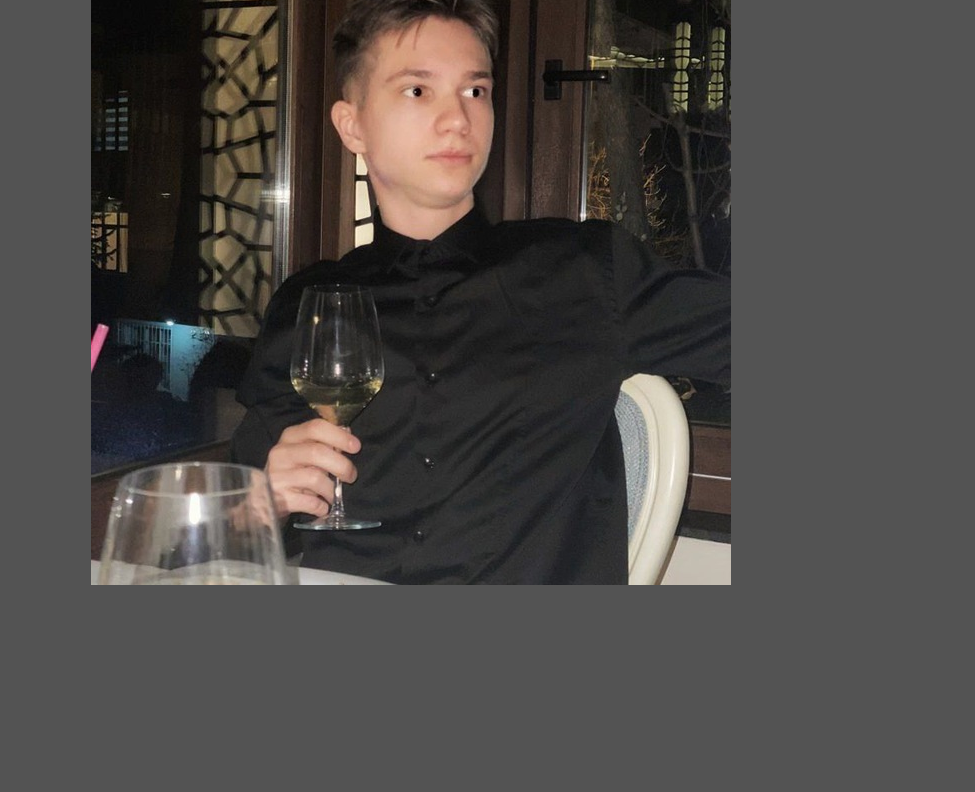
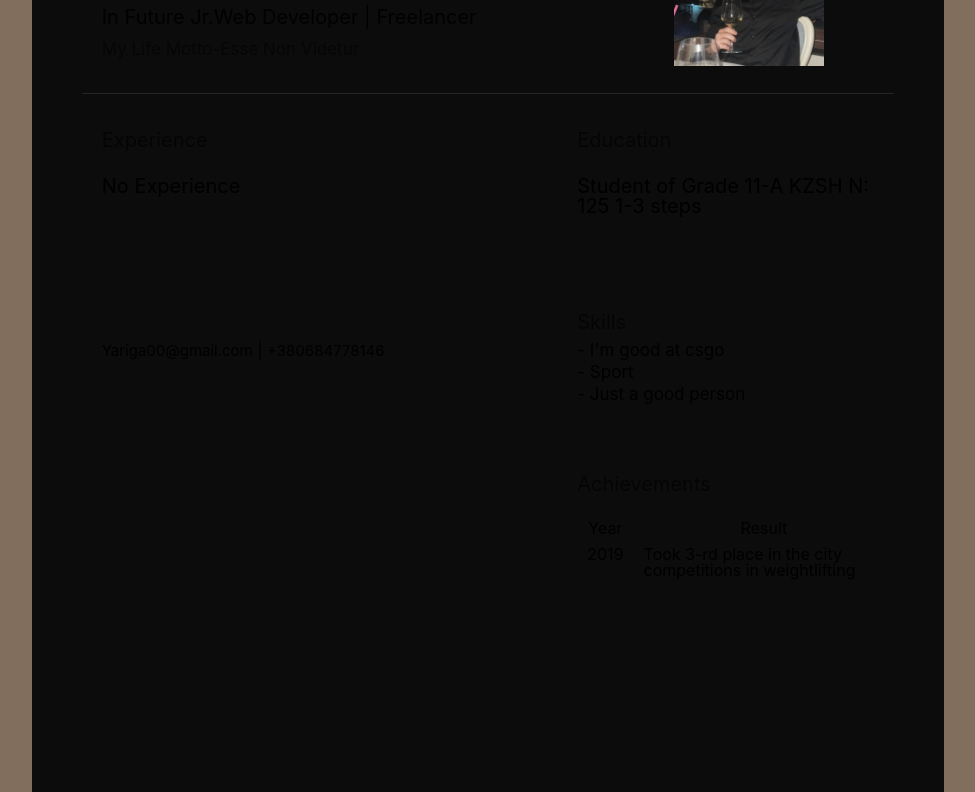
Before and after one commit to MarkYaryha/CV, a plain HTML site: page index.html in a window 1280 px wide. Shown: the part 311-1103 px from the top of the page, without its empty margins (152-1127 px from the left). Drawn offline with Linux system fonts and the light colour scheme.

Commit message:
first part

```diff
--- a/index.html
+++ b/index.html
@@ -6,7 +6,7 @@
   <meta name="viewport" content="width=device-width, initial-scale=1.0">
   <link rel="stylesheet" href="./lib/css/reset.css">
   <link rel="stylesheet" href="./lib/css/styles.css">
-  <title></title>
+  <title>Document</title>
 </head>
 <body>
   <main>
@@ -29,6 +29,62 @@
     <img src="lib/img/myphoto.jpg" alt="here should be my photo">
 </div>
     </section>
+    <br>
+    <div class="content">
+      <section class="content-section-left">
+        <h3 class="section-title">Experience</h3>
+        <br>
+        <div class="experience-item">
+          <h4>No Experience</h4>
+        </div>
+        <br>
+        <footer class="contacts">
+          <a href="Yariga00@gmail.com">Yariga00@gmail.com</a>
+          |
+          <a href="tel:+380684778146">+380684778146</a>
+        </footer>
+        <br>
+      </section>
+      <section class="content-section-right">
+        <h3 class="section-title">Education</h3>
+        <br>
+        <div class="experience-item">
+          <h4>Student of Grade 11-A KZSH N: 125 1-3 steps
+          </h4>
+        </div>
+        <br>
+        <div class="skills">
+        <h4 class="section-title">Skills</h4>
+        <p class="description">
+          - I'm good at csgo
+        </p>
+        <p class="description">
+          - Sport
+        </p>
+        <p class="description">
+          - Just a good person
+        </p>
+          </div>
+          <br>
+          <div class="achiv">
+            <h4 class="section-title">Achievements</h4>
+            <table>
+  <tr>
+    <th>Year</th>
+    <th>Result</th>
+  </tr>
+  <tr>
+    <td>2019</td>
+    <td>Took 3-rd place in the city competitions in weightlifting
+    </td>
+  </tr>
+  <br>
+</table>
+                    </div>
+
+
+      </section>
+    </div>
   </main>
 </body>
 </html>
--- a/lib/css/styles.css
+++ b/lib/css/styles.css
@@ -1,13 +1,165 @@
 body{
-   background-color: #535353;
+   background-color: #816e5d;
    display: flex;
    justify-content: center;
+   font-family: -apple-system, BlinkMacSystemFont, "Segoe UI", Roboto, Helvetica, Arial, sans-serif, "Apple Color Emoji", "Segoe UI Emoji", "Segoe UI Symbol"
 }
 
 main{
+   background-color: rgb(12, 12, 12);
    margin-top: 15%;
-   margin-bottom: 15%
-   background-color: rgb(255, 255, 255);
-   width: 210mm;
-   height: 297mm;
+   margin-bottom: 15%;
+   width: 215mm;
+   height: 295mm;
+   padding: 10px 50px;
 }
+
+header{
+   border-bottom: 2px solid rgb(255, 255, 255);
+}
+
+h5, p {
+   margin: 0;
+ }
+
+
+ .head-section {
+   width: 100%;
+   padding: 25px 0;
+   border-bottom: 1px solid rgba(255, 255, 255, 0.1);
+   display: flex;
+   justify-content: space-between;
+   align-items: center;
+ }
+
+ .head-boxes > h1 {
+   margin: 0;
+   font-weight: normal;
+   font-size: 40px;
+   margin-bottom: 15px;
+ }
+
+ .head-boxes > h3 {
+   font-weight: normal;
+   font-size: 20px;
+   opacity: 0.9;
+   margin-bottom: 10px;
+ }
+
+ .head-boxes > p {
+   margin: 0;
+   opacity: 0.5;
+   font-weight: normal;
+   font-size: 17px;
+   line-height: 1.5;
+ }
+ .head-boxes > img {
+   max-height: 150px;
+   margin-right: 70px;
+ }
+ .head-boxes{
+ margin-left: 20px;
+ }
+ .content {
+   width: 100%;
+   height: calc(100% - 200px);
+   /* background-color: orange; */
+   display: flex;
+ }
+
+ .content > section {
+   height: 100%;
+ }
+
+ .content-section-left {
+   margin-left: 20px;
+   width: 60%;
+   }
+
+ .content-section-left ul {
+   padding: 0 16px;
+ }
+
+ .content-section-left li {
+   list-style-type: "- ";
+   line-height: 1.5;
+   font-size: 17px;
+ }
+
+ .content-section-left h4 {
+     font-size: 20px;
+     margin-bottom: 10px;
+   }
+
+ .content-section-left p {
+     font-size: 17px;
+     margin-bottom: 10px;
+ }
+
+ footer.contacts > a {
+   color: inherit;
+   text-decoration: none;
+   font-size: 15px;
+   }
+
+
+ .contacts {
+   margin-top: 30px;
+ }
+
+ .content-section-right {
+   width: 40%;
+ }
+ .content-section-right p {
+   font-size: 17px;
+ }
+
+ .section-title {
+   opacity: 0.6;
+   margin-bottom: 10px;
+   margin-top: 20px;
+   font-size: 20px;
+ }
+
+ .section-subtitle {
+   opacity: 0.5;
+   font-size: 15px;
+   margin-top: 5px;
+ }
+
+ .section-subtitle_underlined {
+   opacity: 0.5;
+   font-size: 15px;
+   margin-top: 5px;
+   margin-bottom: 5px;
+   text-decoration: underline;
+ }
+
+ .experience-item {
+   margin-bottom: 30px;
+   font-size: 20px;
+ }
+
+ .experience-item:last-of-type {
+   margin-bottom: 100px;
+ }
+
+ .description {
+   font-size: 15px;
+   margin-bottom: 5px;
+ }
+
+ .skills {
+   margin-top: 50px;
+ }
+
+ .achiv {
+   margin-top: 50px;
+ }
+
+ table {
+   width: 100%;
+ }
+   table td {
+     padding: 10px;
+   }
```
